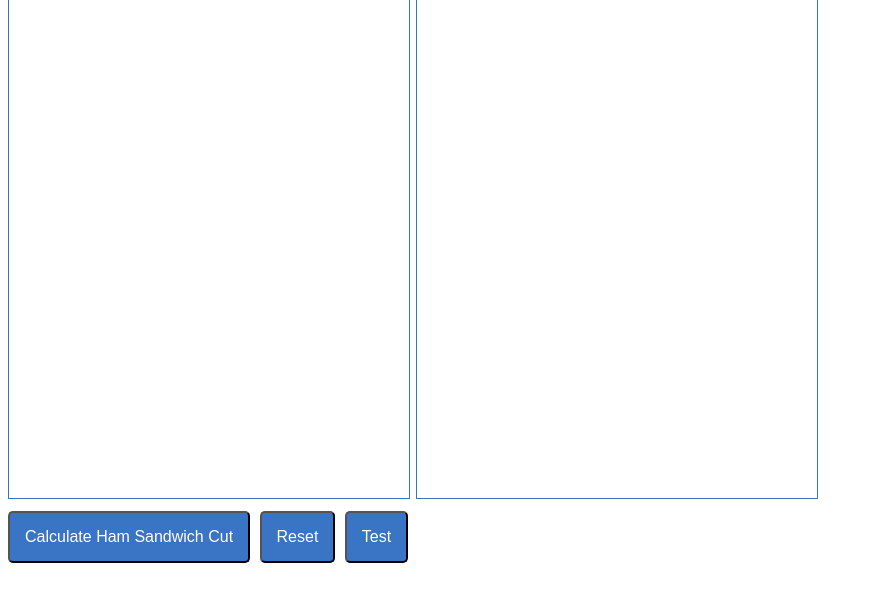
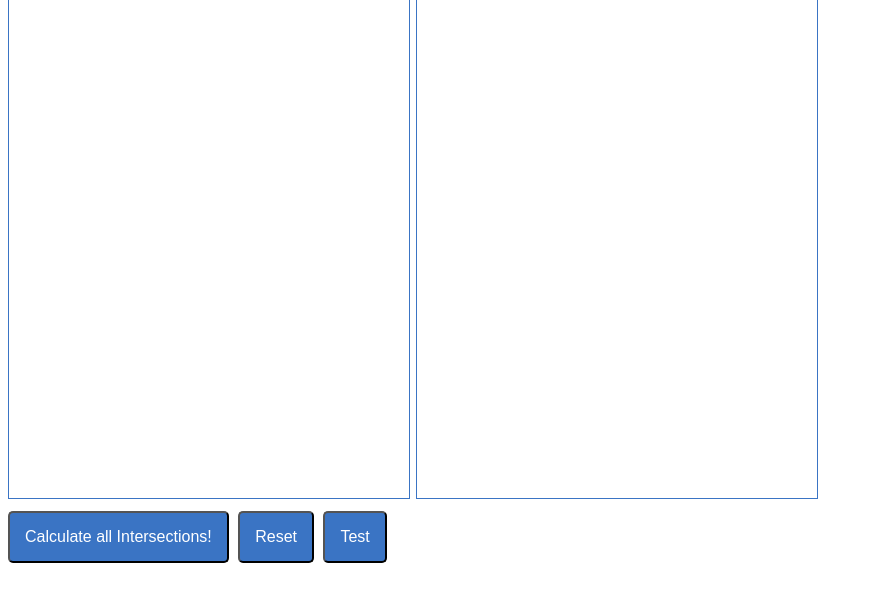
Before and after one commit to sophiaveksler/dual-plane-applet, a plain HTML site: page index.html in a window 1280 px wide. Both pictures are taken after a click on the button "Reset". Shown: the part 94-696 px from the top of the page, without its empty margins (0-873 px from the left). Drawn offline with nearby package versions, Linux system fonts and the light colour scheme.

Commit message:
I did something

```diff
--- a/interaction.js
+++ b/interaction.js
@@ -241,7 +241,8 @@ $('#reset').click(function () {
 	primalCanvas.clear();
 	dualCanvas.clear();
 	totalSet = new Array();
-	$('#ham-calculator').text("Calculate Ham Sandwich Cut");
+	intersectionSet = new Array();
+	$('#ham-calculator').text("Calculate all Intersections!");
 	$('#ham-calculator').attr("disabled", false);
 })
 
```
Also changed, not shown: index.html (+1 -1 lines).
